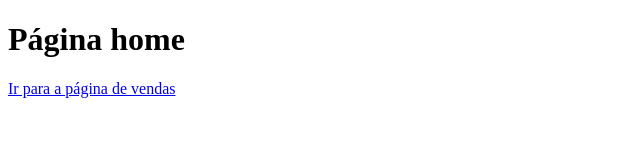
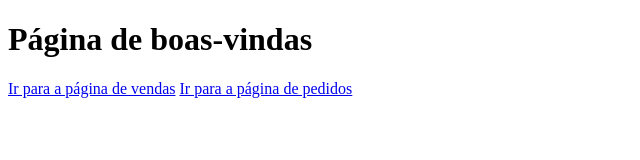
Before and after one commit to IcaroFranca/cursogithub, a plain HTML site: page index.html in a window 1280 px wide. Shown: the whole page, without its empty margins (0-640 px from the left). Drawn offline with Linux system fonts and the light colour scheme.

```diff
--- a/index.html
+++ b/index.html
@@ -6,7 +6,8 @@
     <title>Document</title>
 </head>
 <body>
-    <h1>Página home</h1>
+    <h1>Página de boas-vindas</h1>
     <a href="vendas.html">Ir para a página de vendas</a>
+    <a href="pedidos.html">Ir para a página de pedidos</a>
 </body>
 </html>
```
Also changed, not shown: pedidos.html (+1 -0 lines).
